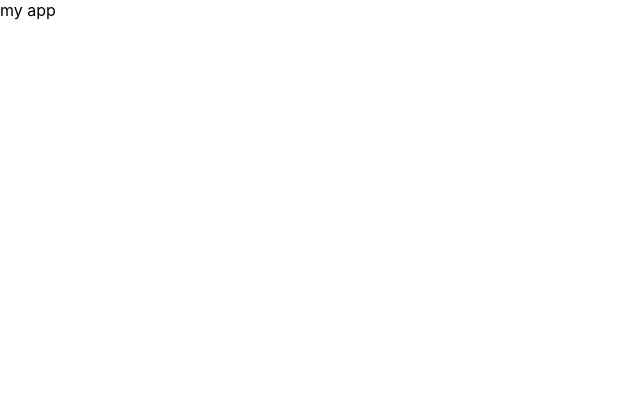
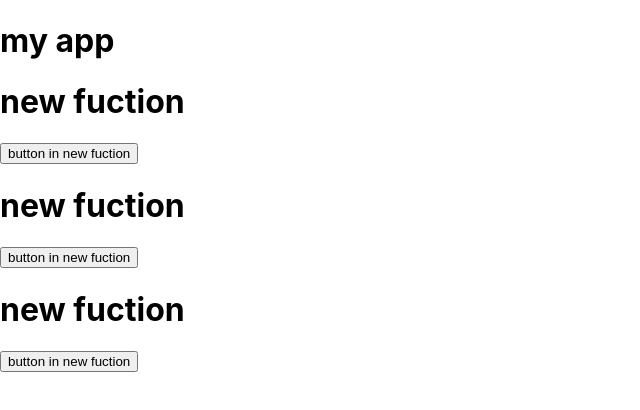
Before and after one commit to AltafMalik99/React-code, a React (Create React App) app: page / in a window 1280 px wide. Shown: the top 410 px of the page, without its empty margins (0-640 px from the left). Built offline with nearby package versions, Linux system fonts and the light colour scheme.

Commit message:
React components

```diff
--- a/src/App.js
+++ /dev/null
@@ -1,24 +0,0 @@
-
-export function NewFunction(){
-  return (
-    <>
-    <h1>new fuction</h1>
-    </>
-  )
-}
-
-// export default  NewFunction;
-
-function App() {
-  return (
-    <div>
-
-    my app
-
-    </div>
-  )
-}
-
-export default App
-
-// video 17..
--- /dev/null
+++ b/src/App.jsx
@@ -0,0 +1,35 @@
+
+export function NewFunction(){
+
+
+
+  return (
+    <>
+    <h1 className="heading">new fuction</h1>
+    <button>button in new fuction</button>
+    <h1></h1>
+
+    </>
+  )
+}
+
+// export default  NewFunction;
+
+function App() {
+  return (
+    <div>
+
+    <h1>my app</h1>
+<NewFunction/>
+<NewFunction/>
+<NewFunction/>
+
+    </div>
+  )
+}
+
+export default App
+
+
+
+// video 24..
--- a/src/index.js
+++ b/src/index.js
@@ -1,7 +1,7 @@
 import React from 'react';
 import ReactDOM from 'react-dom/client';
 import './index.css';
-import App from './App';
+import App from './App.jsx';
 import reportWebVitals from './reportWebVitals';
 
 const root = ReactDOM.createRoot(document.getElementById('root'));
```
